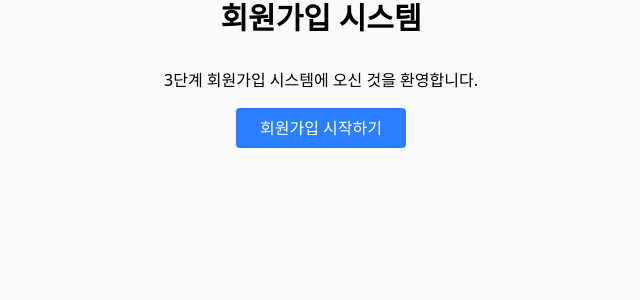
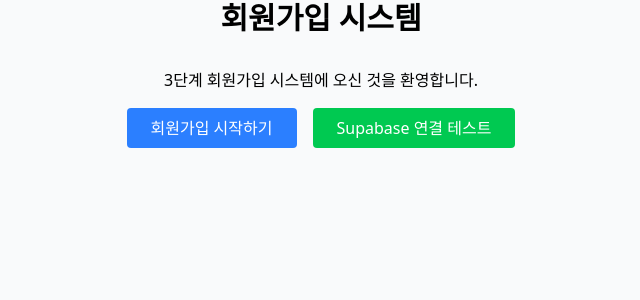
Before and after one commit to GEON1999/Signup_Form, a React (Vite) app: page / in a window 1280 px wide. Shown: the top 300 px of the page, without its empty margins (319-959 px from the left). Built offline with nearby package versions, Linux system fonts and the light colour scheme; no server answers.

Commit message:
chore: Supabase 프로젝트 생성 및 환경 변수 설정

```diff
--- /dev/null
+++ b/src/lib/supabase.ts
@@ -0,0 +1,10 @@
+import { createClient } from '@supabase/supabase-js'
+
+const supabaseUrl = import.meta.env.VITE_SUPABASE_URL
+const supabaseAnonKey = import.meta.env.VITE_SUPABASE_ANON_KEY
+
+if (!supabaseUrl || !supabaseAnonKey) {
+  throw new Error('Missing Supabase environment variables')
+}
+
+export const supabase = createClient(supabaseUrl, supabaseAnonKey)
--- a/src/pages/Home.tsx
+++ b/src/pages/Home.tsx
@@ -1,7 +1,30 @@
 import React from 'react';
 import { Link } from 'react-router-dom';
+import { supabase } from '../lib/supabase';
 
 const Home: React.FC = () => {
+  const testSupabaseConnection = async () => {
+    try {
+      const { error } = await supabase.from('test').select('*').limit(1);
+      if (error) {
+        // 테이블이 없어도 연결은 성공한 것으로 간주
+        if (
+          error.message.includes('does not exist') &&
+          (error.message.includes('test') ||
+            error.message.includes('public.test'))
+        ) {
+          console.log('Supabase 연결 성공');
+        } else {
+          console.log(`Supabase 연결 실패: ${error.message}`);
+        }
+      } else {
+        console.log('Supabase 연결 및 테이블 접근 성공');
+      }
+    } catch (err) {
+      console.log(`Supabase 연결 실패: ${err}`);
+    }
+  };
+
   return (
     <div className="container mx-auto py-8">
       <h1 className="text-3xl font-bold text-center mb-8">회원가입 시스템</h1>
@@ -9,10 +32,16 @@ const Home: React.FC = () => {
         <p className="mb-4">3단계 회원가입 시스템에 오신 것을 환영합니다.</p>
         <Link
           to="/signup/step1"
-          className="bg-blue-500 hover:bg-blue-600 text-white px-6 py-2 rounded inline-block"
+          className="bg-blue-500 hover:bg-blue-600 text-white px-6 py-2 rounded inline-block mr-4"
         >
           회원가입 시작하기
         </Link>
+        <button
+          onClick={testSupabaseConnection}
+          className="bg-green-500 hover:bg-green-600 text-white px-6 py-2 rounded inline-block"
+        >
+          Supabase 연결 테스트
+        </button>
       </div>
     </div>
   );
```
